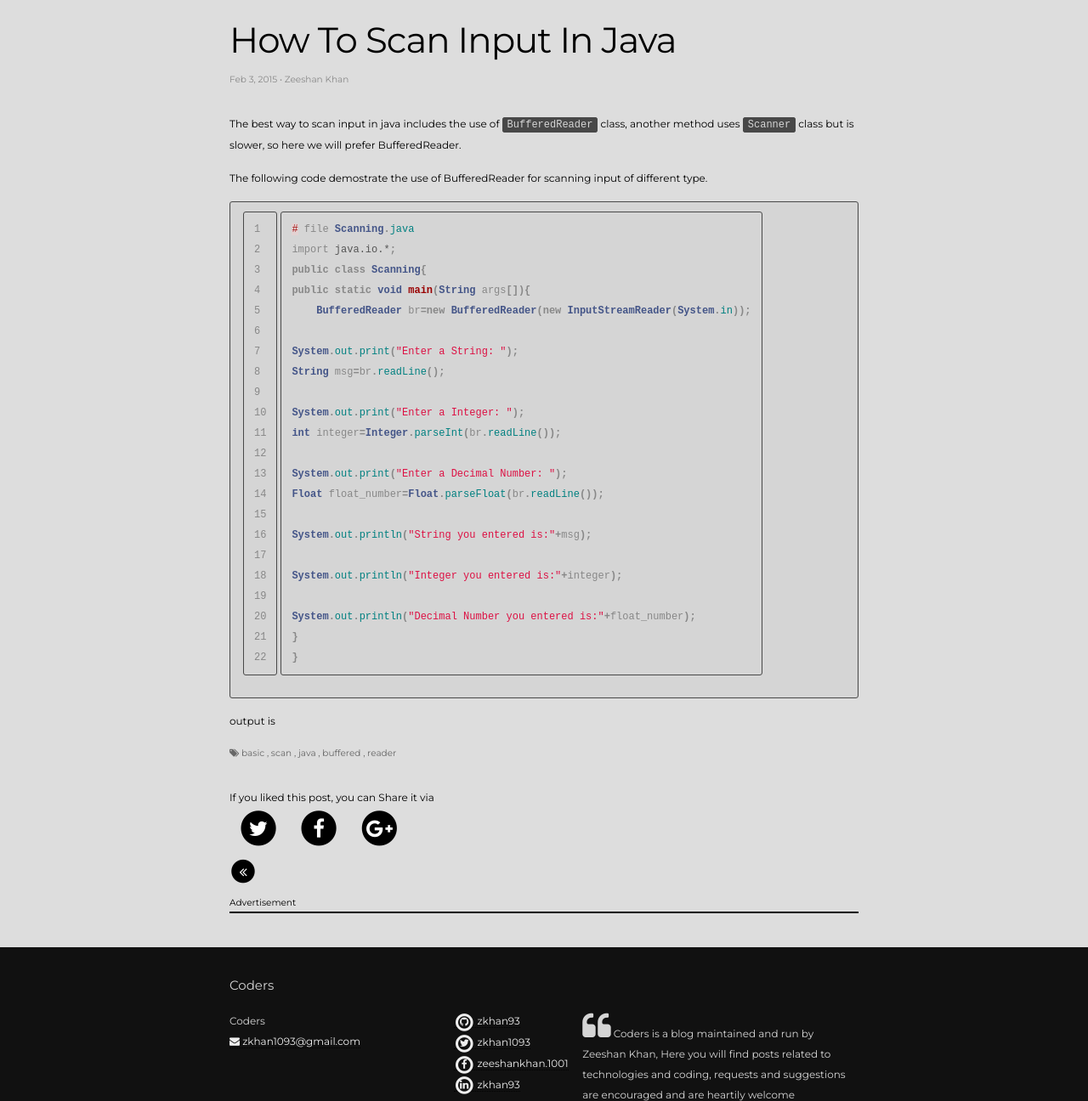
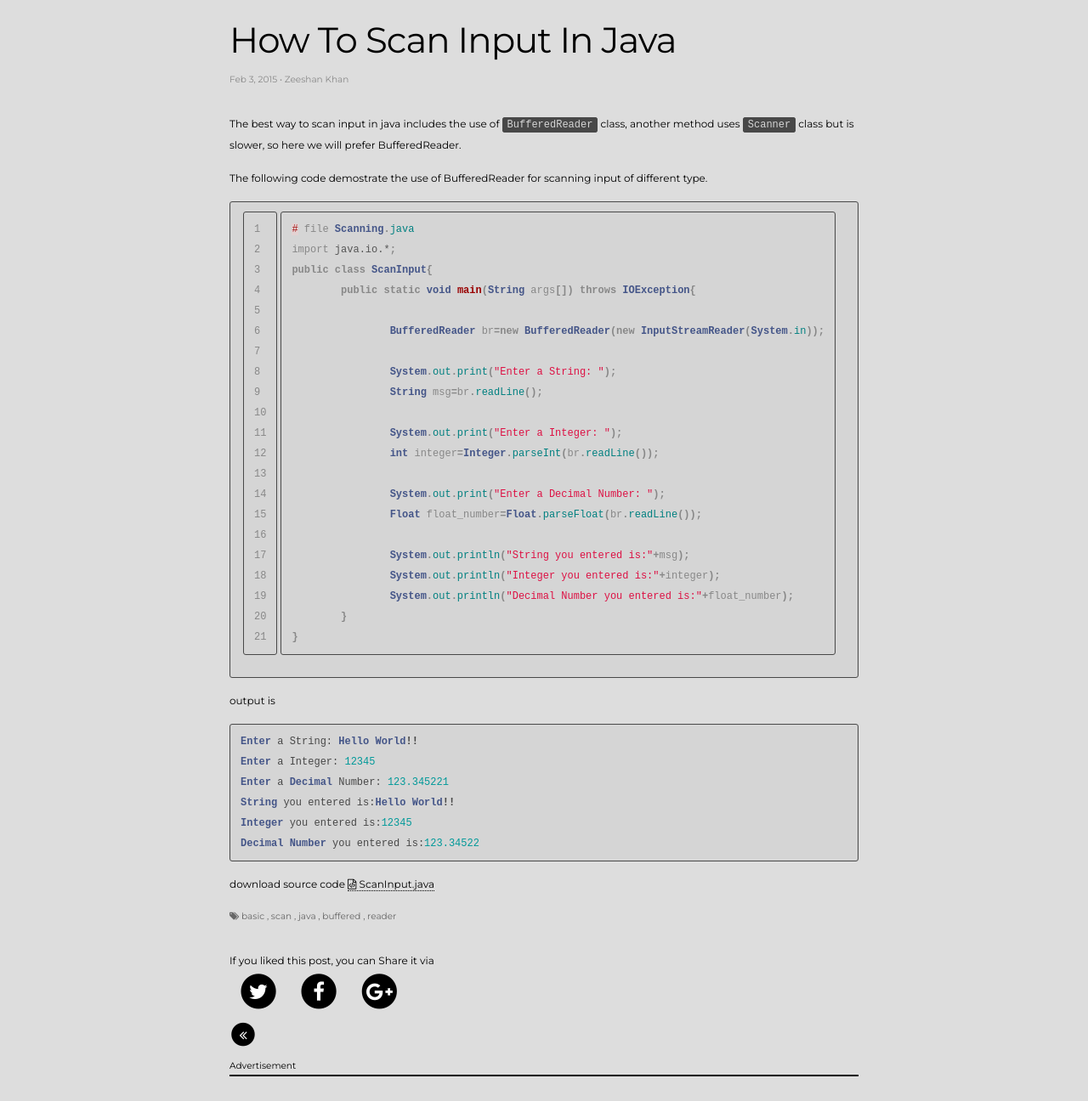
Before and after one commit to zkhan93/zkhan93.github.io, a Jekyll site: the page built from articles/java/_posts/2015-02-03-how-to-scan-input-in-java.markdown, in a window 1280 px wide and 1400 px high, cut to the strip 104-1400 px from the top of the window. Shown: the whole strip at 85% size. Built offline with Jekyll 4.4.1, drawn with Linux system fonts in a browser that asks for light colours; nearby versions of some CDN libraries; comment, search, counter and statistics services are not loaded.

Commit message:
fix article and cv

```diff
--- a/_config.yml
+++ b/_config.yml
@@ -12,7 +12,7 @@ facebook_username: zeeshankhan.1001
 linkedin_username: zkhan93
 codechef_username: zkhan1093
 hackerearth_username: zkhan93
-user_resume: zeeshancv .pdf
+user_resume: zeeshancv.pdf
 
 # Build settings
 markdown: kramdown
--- a/articles/java/_posts/2015-02-03-how-to-scan-input-in-java.markdown
+++ b/articles/java/_posts/2015-02-03-how-to-scan-input-in-java.markdown
@@ -5,7 +5,7 @@ date: 2015-02-03 10:14:51
 categories: java update
 tags: basic scan java buffered reader
 title: How To Scan Input In Java
-source_file:
+source_file: /java/ScanInput.java
 ---
 
 The best way to scan input in java includes the use of `BufferedReader` class, another method uses `Scanner` class but is slower, so here we will prefer BufferedReader.
@@ -15,28 +15,33 @@ The following code demostrate the use of BufferedReader for scanning input of di
 {% highlight java linenos%}
 # file Scanning.java
 import java.io.*;
-public class Scanning{
-public static void main(String args[]){
-    BufferedReader br=new BufferedReader(new InputStreamReader(System.in));
+public class ScanInput{
+	public static void main(String args[]) throws IOException{
 
-System.out.print("Enter a String: ");
-String msg=br.readLine();
+		BufferedReader br=new BufferedReader(new InputStreamReader(System.in));
 
-System.out.print("Enter a Integer: ");
-int integer=Integer.parseInt(br.readLine());
+		System.out.print("Enter a String: ");
+		String msg=br.readLine();
 
-System.out.print("Enter a Decimal Number: ");
-Float float_number=Float.parseFloat(br.readLine());
+		System.out.print("Enter a Integer: ");
+		int integer=Integer.parseInt(br.readLine());
 
-System.out.println("String you entered is:"+msg);
+		System.out.print("Enter a Decimal Number: ");
+		Float float_number=Float.parseFloat(br.readLine());
 
-System.out.println("Integer you entered is:"+integer);
+		System.out.println("String you entered is:"+msg);
+		System.out.println("Integer you entered is:"+integer);
+		System.out.println("Decimal Number you entered is:"+float_number);
+	}
+}
 
-System.out.println("Decimal Number you entered is:"+float_number);
-}
-}
 {% endhighlight%}
 output is
 {% highlight java %}
-
+Enter a String: Hello World!!
+Enter a Integer: 12345
+Enter a Decimal Number: 123.345221
+String you entered is:Hello World!!
+Integer you entered is:12345
+Decimal Number you entered is:123.34522
 {% endhighlight%}
```
Also changed, not shown: 3 other files.
